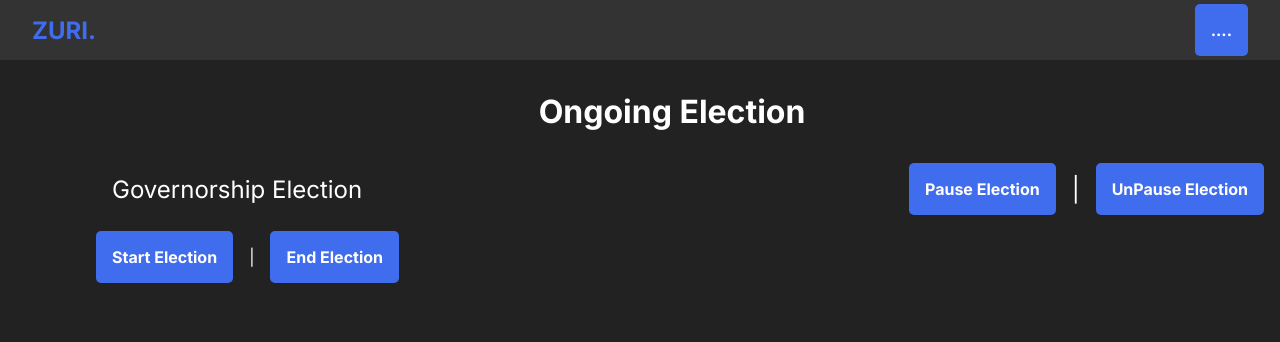
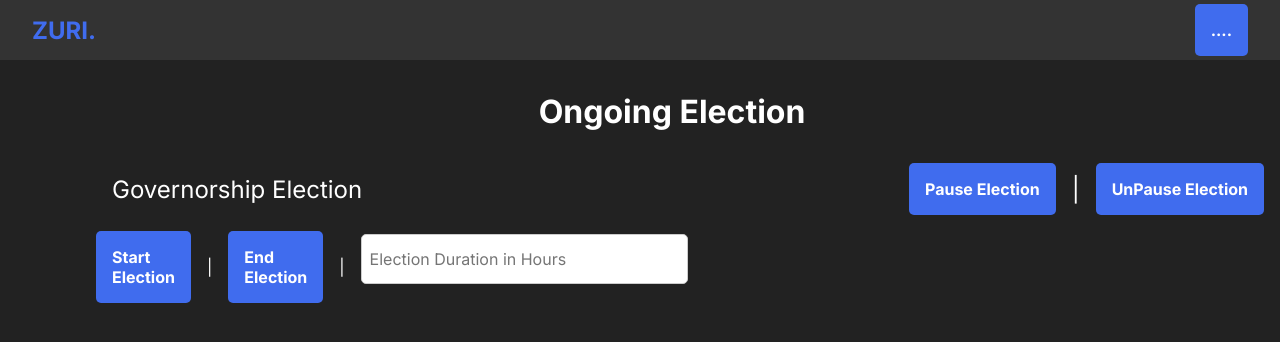
Before and after one commit to team-shard/ballot-box, a React (Create React App) app in the folder frontend/: page /admin/result in a window 1280 px wide. Shown: the top 342 px of the page. Built offline with nearby package versions, Linux system fonts and the light colour scheme.

Commit message:
Add the input for the election duration

```diff
--- a/frontend/src/pages/result/Result.css
+++ b/frontend/src/pages/result/Result.css
@@ -30,3 +30,15 @@
     max-width: fit-content;
     gap: 1rem;
 }
+input{
+    width: 100%;
+    height: 2rem;
+    border: none;
+    border: 1px solid #ccc;
+    font-size: 1rem;
+    padding: 1.5rem 0.5rem;
+    border-radius: 5px;
+    margin-bottom: 1rem;
+    outline: none;
+
+}
--- a/frontend/src/pages/result/Result.js
+++ b/frontend/src/pages/result/Result.js
@@ -106,10 +106,15 @@ const unPauseElection = async () => {
             <div className='button'><Button text= "Pause Election" handleClick = {pauseElection}/> <span> | </span> <Button text="unPause Election" handleClick={unPauseElection} /></div>
 
           </div>
-         <div className='button'><Button text= "Start Election" handleClick = {startElection}/> <span> | </span> <Button text="End Election" handleClick={endElection} /></div>
-
-</div>
+          <div className='button'><Button text="Start Election" handleClick={startElection} /> <span> | </span> <Button text="End Election" handleClick={endElection} /> <span> | </span>  <input
+            type='number'
+            placeholder="Election Duration in Hours"
+            name='contestantName'
+            // value={state.duration }
+            // onChange={handleChange}
+            /> </div>
+          </div>
         </div>
-    </div>
+      </div>
   )
 };
```
Also changed, not shown: frontend/src/components/countdown/countdown.css (line endings or trailing spaces).
